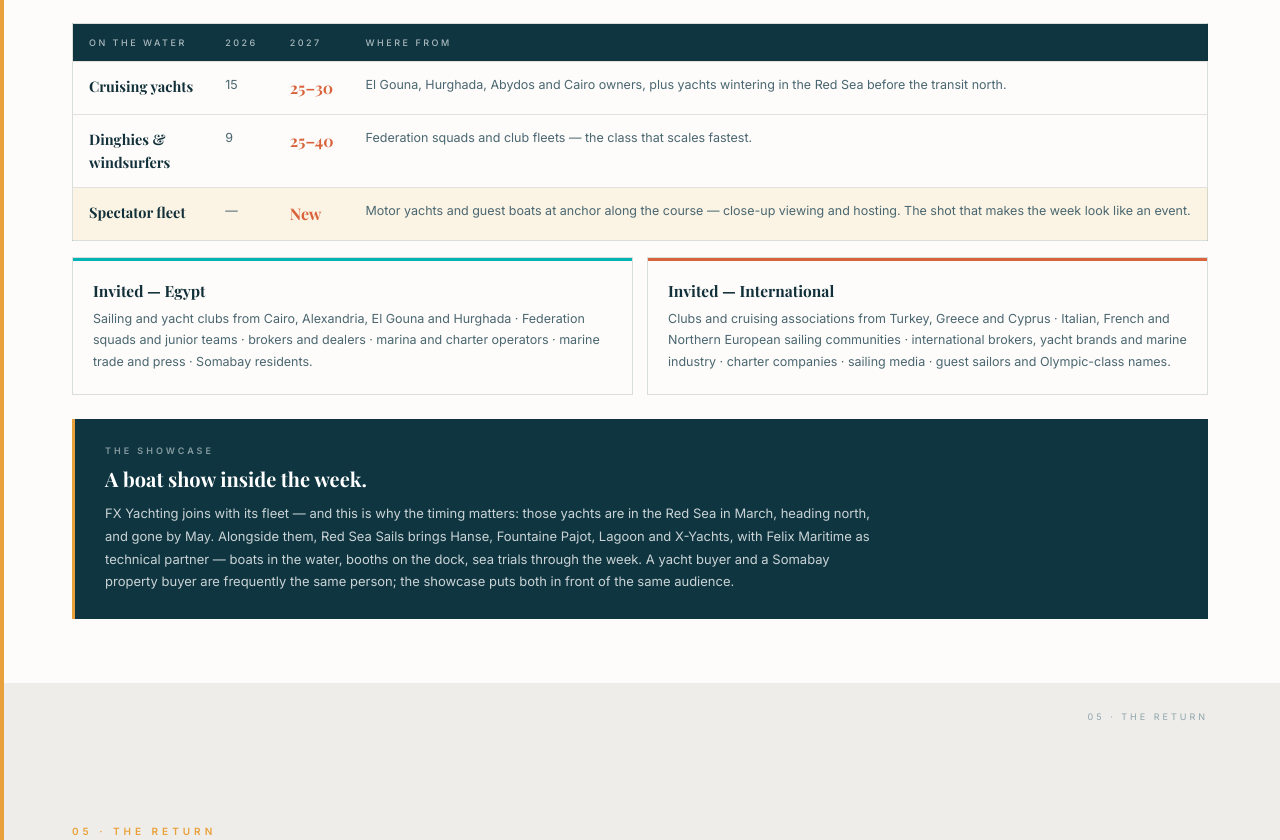
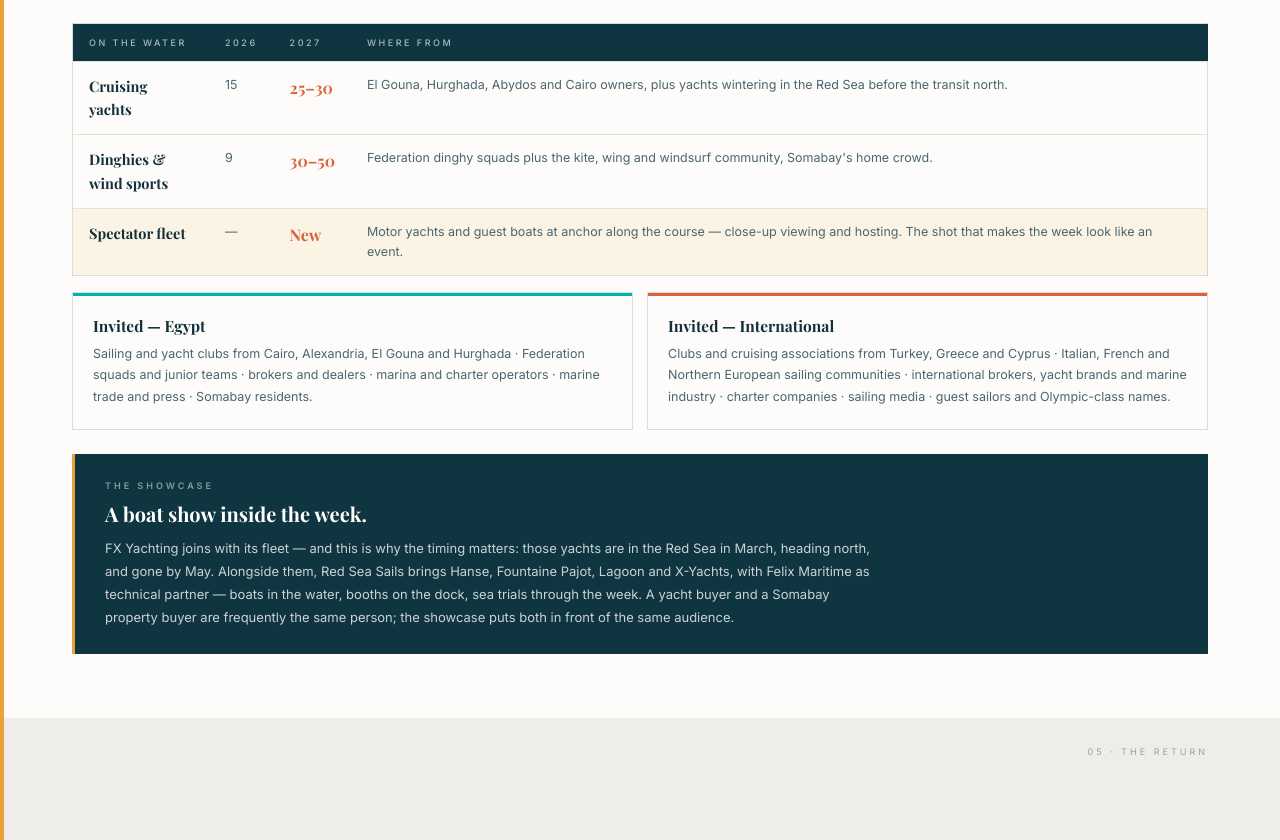
Before and after one commit to Mojo-xyz/sailingweek, a plain HTML site: page index.html in a window 1280 px wide. Shown: the part 4118-4958 px from the top of the page. Drawn offline with nearby package versions, Linux system fonts and the light colour scheme; a web font is replaced by a local one.

Commit message:
wind sports category

```diff
--- a/index.html
+++ b/index.html
@@ -370,8 +370,8 @@ table.t tr.hl td{background:var(--sun-soft)}
         <td>El Gouna, Hurghada, Abydos and Cairo owners, plus yachts wintering in the Red Sea before the transit north.</td>
       </tr>
       <tr>
-        <td class="k">Dinghies &amp;<br>windsurfers</td><td>9</td><td class="n">25–40</td>
-        <td>Federation squads and club fleets — the class that scales fastest.</td>
+      <td class="k">Dinghies &amp;<br>wind sports</td><td>9</td><td class="n">30–50</td>
+      <td>Federation dinghy squads plus the kite, wing and windsurf community, Somabay's home crowd.</td>
       </tr>
       <tr class="hl">
         <td class="k">Spectator fleet</td><td>—</td><td class="n">New</td>
```
